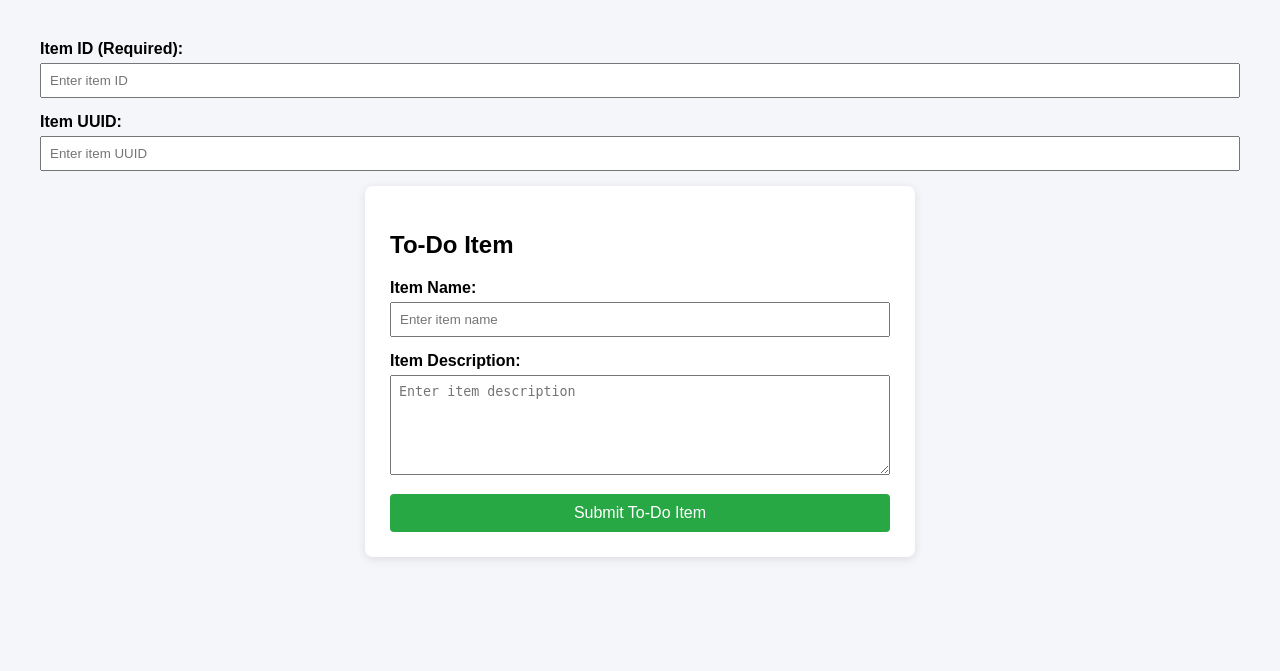
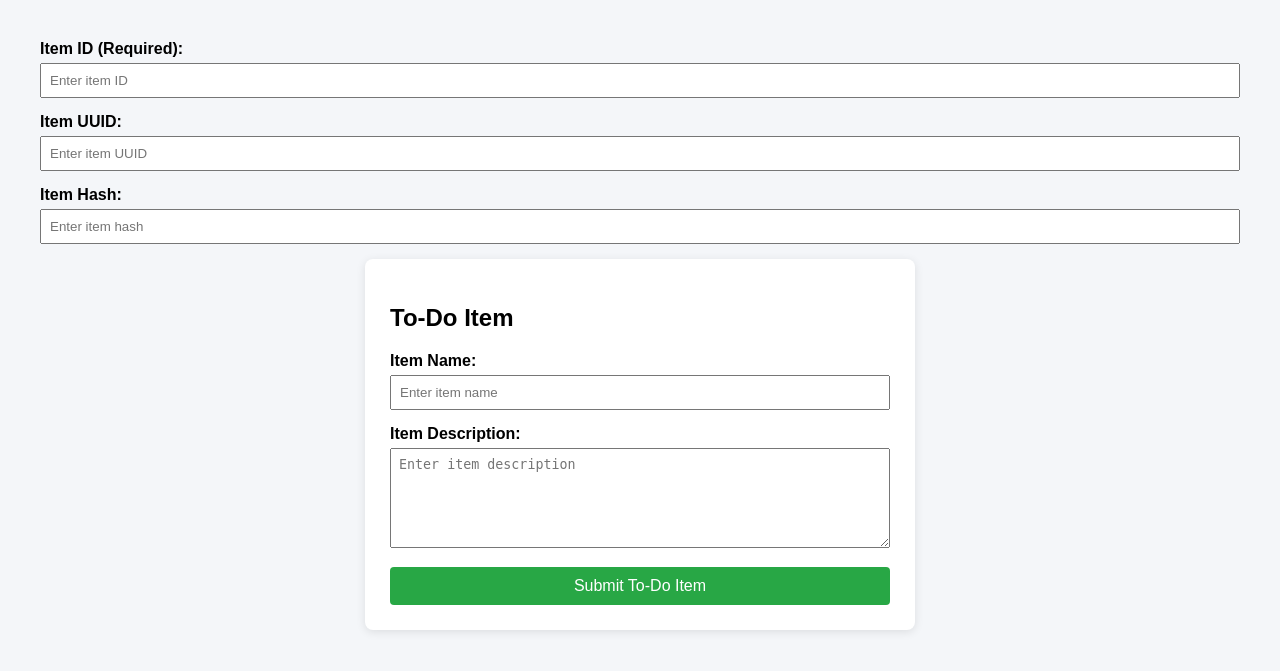
Before and after one commit to ShreyasDamle2805/Git_and_GitHub_Shreyas, a Flask app: template templates/todo.html in a window 1280 px wide. Shown: the top 671 px of the page. Run offline with Flask 3, Linux system fonts and the light colour scheme; the template is opened without the code that fills it, so the values that code supplies are empty.

Commit message:
Add Item Hash field to To-Do form

```diff
--- a/templates/todo.html
+++ b/templates/todo.html
@@ -72,6 +72,15 @@
         placeholder="Enter item UUID"
         required
     >
+</div> <div class="form-group">
+    <label for="itemHash">Item Hash:</label>
+    <input
+        type="text"
+        id="itemHash"
+        name="itemHash"
+        placeholder="Enter item hash"
+        required
+    >
 </div>
 
     <div class="container">
```
